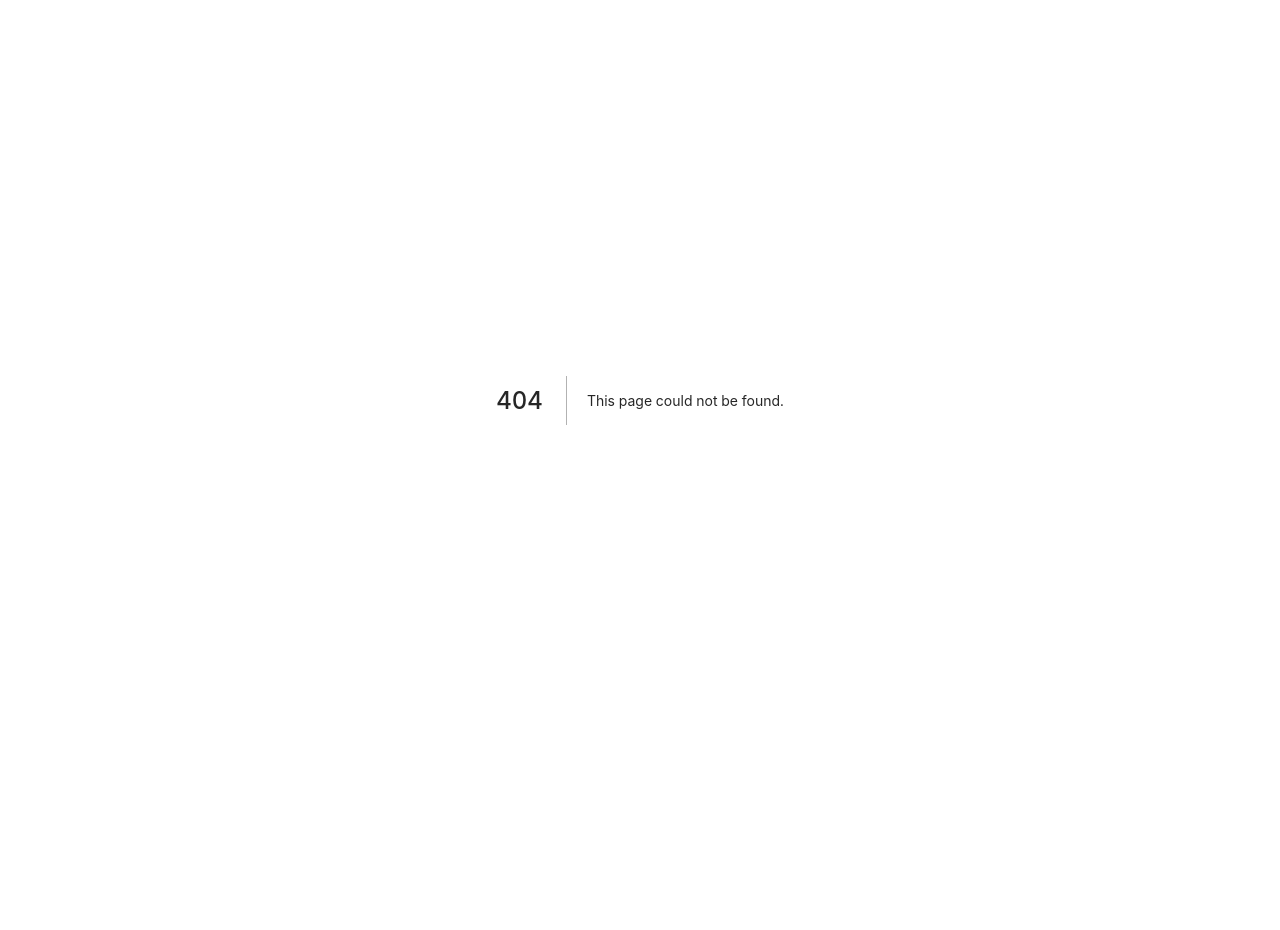
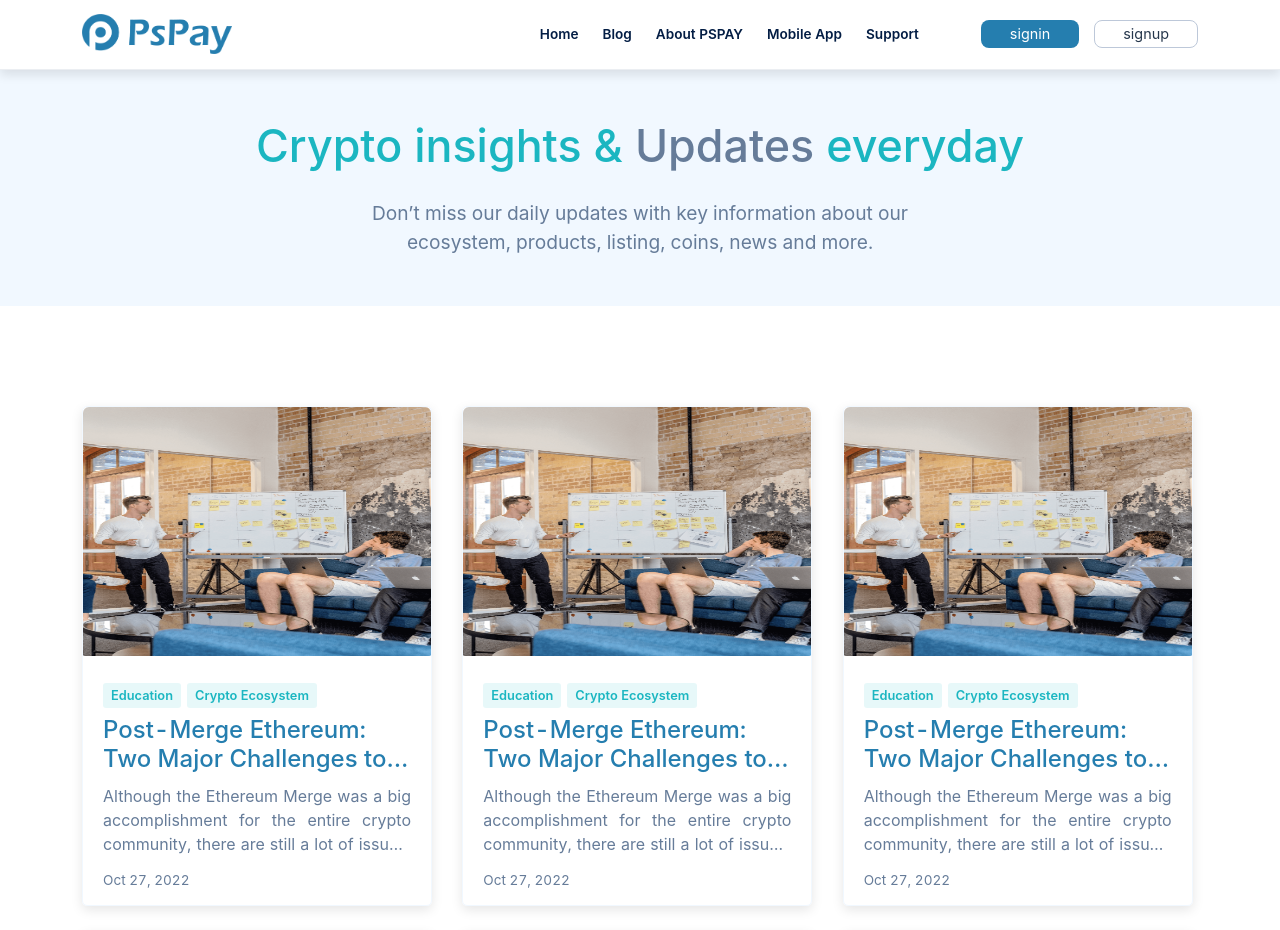
Before and after one commit to ahmetarapoglu/crypto-website, a Next.js app: page /blogs in a window 1280 px wide. Before the commit this address had no page. Shown: the top 930 px of the page. Before the commit the page ends 800 px from the top, so only its background shows below. Built offline with nearby package versions, Linux system fonts and the light colour scheme.

Commit message:
update
update

```diff
--- /dev/null
+++ b/components/views/components/blog/blog.js
@@ -0,0 +1,47 @@
+import { Col, Row } from "antd";
+import React from "react";
+import { Container } from "react-bootstrap";
+import { BlogStyle, HeaderBlogSectionStyle } from "./blog.style";
+import BlogItem from "./blogItem";
+
+const BlogPage = () => {
+  return (
+    <BlogStyle>
+      <HeaderBlogSectionStyle>
+        <Container>
+          <h3 className="title">
+            Crypto insights & <span className="update">Updates</span> everyday
+          </h3>
+          <p className="text">
+            Don’t miss our daily updates with key information about our
+            ecosystem, products, listing, coins, news and more.
+          </p>
+        </Container>
+      </HeaderBlogSectionStyle>
+      <Container style={{ margin: "100px auto" }}>
+        <Row gutter={[25, 25]} justify="center">
+          <Col md={8}>
+            <BlogItem />
+          </Col>
+          <Col md={8}>
+            <BlogItem />
+          </Col>
+          <Col md={8}>
+            <BlogItem />
+          </Col>
+          <Col md={8}>
+            <BlogItem />
+          </Col>
+          <Col md={8}>
+            <BlogItem />
+          </Col>
+          <Col md={8}>
+            <BlogItem />
+          </Col>
+        </Row>
+      </Container>
+    </BlogStyle>
+  );
+};
+
+export default BlogPage;
--- /dev/null
+++ b/components/views/components/blog/blog.style.js
@@ -0,0 +1,81 @@
+import styled from "styled-components";
+
+export const BlogStyle = styled.div``;
+
+export const HeaderBlogSectionStyle = styled.div`
+  padding: 50px 0;
+  background-color: #f1f8ff;
+  text-align: center;
+  .title {
+    font-size: 2.8rem;
+    color: #1bb6c1;
+    text-align: center;
+    .update {
+      color: #667c99;
+    }
+    margin-bottom: 25px;
+  }
+  .text {
+    font-size: 1.2rem;
+    color: #667c99;
+    max-width: 580px;
+    margin: auto;
+  }
+`;
+
+export const BlogItemStyle = styled.div`
+  border: 1px solid #f1f8ff;
+  border-radius: 5px;
+  height: 500px;
+  max-width: 350px;
+  position: relative;
+  transition: all 0.5s ease 0s;
+  box-shadow: rgba(0, 0, 0, 0.1) 0px 4px 12px;
+  /* box-shadow: rgba(0, 0, 0, 0.1) 0px 20px 25px -5px,
+    rgba(0, 0, 0, 0.04) 0px 10px 10px -5px; */
+  .image {
+  }
+  .contents {
+    padding: 20px;
+    .tag {
+      color: #1bb6c1;
+      background-color: rgba(27, 182, 193, 0.1);
+      border-color: rgba(27, 182, 193, 0.1);
+      border-radius: 3px;
+      padding: 5px 8px;
+      font-size: 0.8rem;
+      font-weight: 600;
+    }
+    .tag:not(:first-child) {
+      margin: 0 6px;
+    }
+    .title {
+      color: #257eaf;
+      font-size: 1.5rem;
+      margin: 10px 0;
+      overflow: hidden;
+      display: -webkit-box;
+      -webkit-line-clamp: 2;
+      -webkit-box-orient: vertical;
+    }
+    p {
+      color: #667c99;
+      font-size: 1rem;
+      text-align: justify;
+      margin-bottom: 10px;
+      overflow: hidden;
+      display: -webkit-box;
+      -webkit-line-clamp: 3;
+      -webkit-box-orient: vertical;
+    }
+    .date {
+      color: #667c99;
+      font-size: 0.85rem;
+      position: absolute;
+      bottom: 15px;
+    }
+  }
+  &:hover {
+    transform: scale(1.04);
+  }
+`;
--- /dev/null
+++ b/components/views/components/blog/blogItem.js
@@ -0,0 +1,44 @@
+import Image from "next/image";
+import Link from "next/link";
+import React from "react";
+import { BlogItemStyle } from "./blog.style";
+
+const BlogItem = () => {
+  return (
+    <BlogItemStyle>
+      <div className="image">
+        <Image
+          src="/images/about-3.png"
+          width={350}
+          height={250}
+          style={{
+            maxWidth: "100%",
+            height: "auto",
+            borderRadius: "6px 6px 0 0",
+          }}
+          quality={100}
+        />
+      </div>
+      <div class="contents">
+        <Link href="#">
+          <a className="tag">Education</a>
+        </Link>
+        <Link href="#">
+          <a className="tag">Crypto Ecosystem</a>
+        </Link>
+        <h4 className="title">
+          Post-Merge Ethereum: Two Major Challenges to Overcome
+        </h4>
+        <p className="content">
+          Although the Ethereum Merge was a big accomplishment for the entire
+          crypto community, there are still a lot of issues. Although the
+          Ethereum Merge was a big accomplishment for the entire crypto
+          community, there are still a lot of issues.
+        </p>
+        <span className="date">Oct 27, 2022</span>
+      </div>
+    </BlogItemStyle>
+  );
+};
+
+export default BlogItem;
--- a/layouts/main-layout/components/navbar/navbar.js
+++ b/layouts/main-layout/components/navbar/navbar.js
@@ -45,7 +45,7 @@ const Navbar = (props) => {
                 </Link>
               </div>
               <div className="navbar-item">
-                <Link href="/">
+                <Link href="/blogs">
                   <a className="nav-item-link">Blog</a>
                 </Link>
               </div>
@@ -87,7 +87,7 @@ const Navbar = (props) => {
                   </Link>
                 </div>
                 <div className="navbar-item">
-                  <Link href="/">
+                  <Link href="/blogs">
                     <a className="nav-item-link">Blog</a>
                   </Link>
                 </div>
--- /dev/null
+++ b/pages/blogs/index.js
@@ -0,0 +1,19 @@
+import BlogPage from "@/components/views/components/blog/blog";
+import Head from "next/head";
+import React from "react";
+
+const Blog = () => {
+  return (
+    <>
+      <Head>
+        <title>About PSPAY - Blogs</title>
+        <meta name="description" content="Generated by create next app" />
+        <link rel="icon" href="/images/logo.png" />
+      </Head>
+      <BlogPage />
+    </>
+  );
+};
+
+export default Blog;
+Blog.layout = "main";
```
